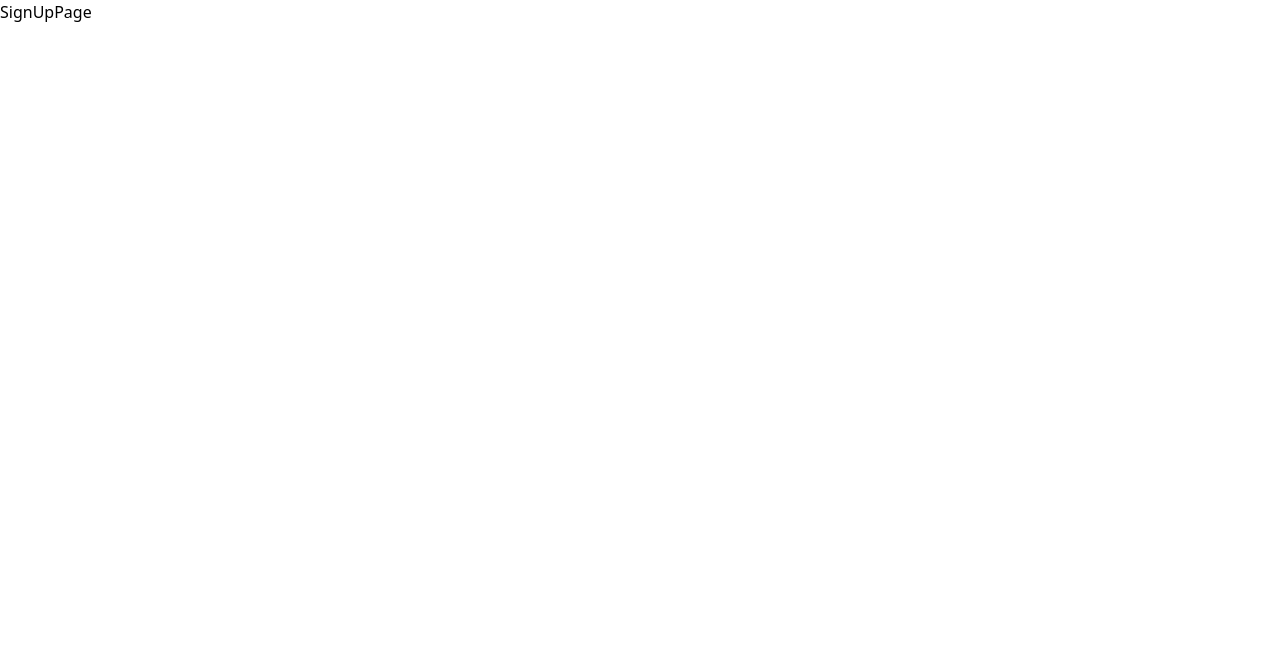
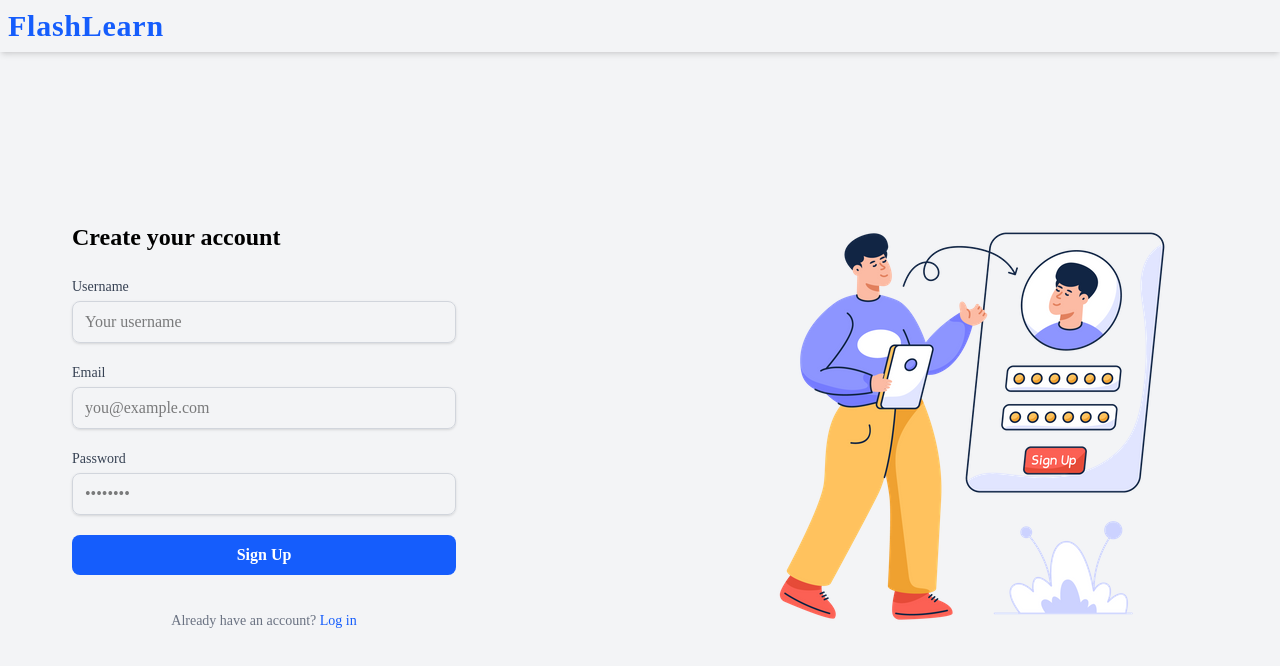
Before and after one commit to valroot1/flashcards-website, a React (Vite) app in the folder frontend/: page /signup in a window 1280 px wide. Shown: the top 666 px of the page. Built offline with nearby package versions, Linux system fonts and the light colour scheme.

Commit message:
Aggiunta pagina di SignUp manca handler

```diff
--- a/frontend/src/pages/SignUpPage.jsx
+++ b/frontend/src/pages/SignUpPage.jsx
@@ -1,11 +1,104 @@
-import React from 'react'
+import React, { useState } from 'react';
+import { Link } from "react-router-dom";
 
 const SignUpPage = () => {
+  const { searchParams } = new URL(document.location);
+  const emailValue = searchParams.get("email");
+
+  const [email, setEmail] = useState(emailValue || "");
+  const [username, setUsername] = useState("");
+  const [password, setPassword] = useState("");
+
+  // const { signup, isSigningUp } = useAuthStore();
   return (
-    <div>
-      SignUpPage
+    <div className="min-h-screen w-full font-[Nunito] flex flex-col bg-gray-100">
+
+      <header className="flex items-center p-2 shadow-md">
+        <Link to={"/"} className="text-3xl font-extrabold text-blue-600 tracking-wide">
+          FlashLearn
+        </Link>
+      </header>
+
+      <div className="flex-1 md:flex">
+        <div className="flex-1 flex justify-left items-center order-2 md:order-1 px-10">
+          <div className="w-full max-w-md p-8">
+            <h2 className="text-2xl font-bold  mb-6 text-left">
+              Create your account
+            </h2>
+
+            <form className="space-y-5">
+              <div>
+                <label htmlFor="username" className="block text-sm font-medium text-gray-700">
+                  Username
+                </label>
+                <input
+                  type="text"
+                  id="username"
+                  name="username"
+                  value={username}
+                  onChange={(e) => setUsername(e.target.value)}
+                  placeholder="Your username"
+                  className="w-full mt-1 px-3 py-2 border border-gray-300 rounded-lg shadow-sm focus:outline-none focus:ring-2 focus:ring-blue-400"
+                />
+              </div>
+
+              <div>
+                <label htmlFor="email" className="block text-sm font-medium text-gray-700">
+                  Email
+                </label>
+                <input
+                  type="email"
+                  id="email"
+                  name="email"
+                  value={email}
+                  onChange={(e) => setEmail(e.target.value)}
+                  placeholder="you@example.com"
+                  className="w-full mt-1 px-3 py-2 border border-gray-300 rounded-lg shadow-sm focus:outline-none focus:ring-2 focus:ring-blue-400"
+                />
+              </div>
+
+              <div>
+                <label htmlFor="password" className="block text-sm font-medium text-gray-700">
+                  Password
+                </label>
+                <input
+                  type="password"
+                  id="password"
+                  name="password"
+                  value={password}
+                  onChange={(e) => setPassword(e.target.value)}
+                  placeholder="••••••••"
+                  className="w-full mt-1 px-3 py-2 border border-gray-300 rounded-lg shadow-sm focus:outline-none focus:ring-2 focus:ring-blue-400"
+                />
+              </div>
+
+              <button
+                type="submit"
+                className="w-full bg-blue-600 hover:bg-blue-700 text-white py-2 rounded-lg font-semibold transition-colors"
+              >
+                Sign Up
+              </button>
+
+              <p className="text-center text-sm text-gray-500 mt-4">
+                Already have an account?{' '}
+                <Link to="/login" className="text-blue-600 hover:underline font-medium">
+                  Log in
+                </Link>
+              </p>
+            </form>
+          </div>
+        </div>
+
+        <div className="flex-1 flex justify-left order-2 md:order-2 p-4">
+          <img
+            src="/signup.png"
+            alt="Signup illustration"
+            className="object-scale-down"
+          />
+        </div>
+      </div>
     </div>
-  )
+  );
 };
 
 export default SignUpPage;
```
